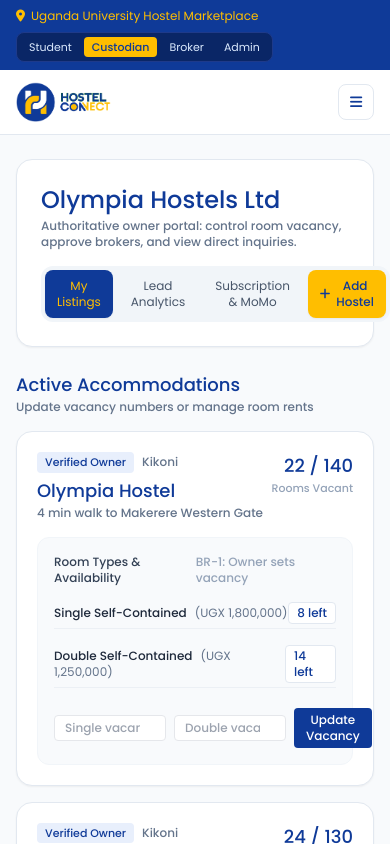
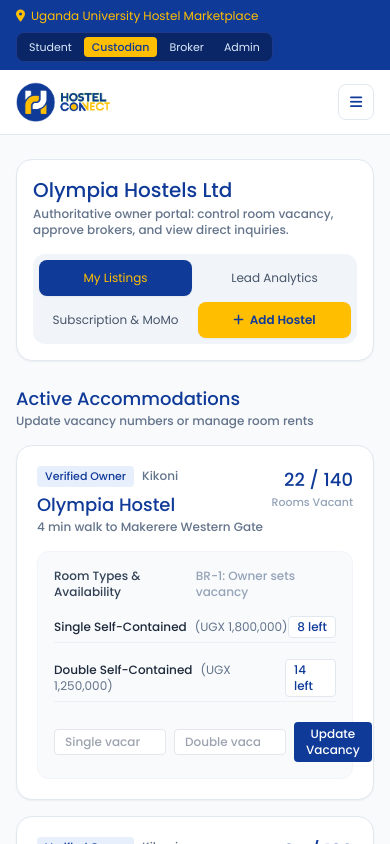
Before and after one commit to ladsontech/hostel_connect, a Next.js app: page /seller in a window 390 px wide. Both pictures are taken after a click on the button "Custodian". Shown: the top 844 px of the page. Built offline with nearby package versions, Linux system fonts and the light colour scheme.

Commit message:
Fix seller portal tab switcher overflow on mobile view with 2x2 grid

```diff
--- a/src/app/seller/page.tsx
+++ b/src/app/seller/page.tsx
@@ -275,9 +275,9 @@ export default function SellerPortalPage() {
         ) : (
         <>
         {/* Top Seller Banner */}
-        <div className="bg-white rounded-2xl border border-slate-200 p-6 flex flex-col sm:flex-row items-start sm:items-center justify-between gap-4 shadow-sm">
+        <div className="bg-white rounded-2xl border border-slate-200 p-4 sm:p-6 flex flex-col lg:flex-row items-stretch lg:items-center justify-between gap-4 shadow-sm">
           <div>
-            <h1 className="text-2xl font-medium text-[#0f3a98]">
+            <h1 className="text-xl sm:text-2xl font-medium text-[#0f3a98]">
               {currentUser?.businessName || currentUser?.name || 'Seller Hub'}
             </h1>
             <p className="text-xs text-slate-500 font-medium mt-0.5">
@@ -287,11 +287,11 @@ export default function SellerPortalPage() {
             </p>
           </div>
 
-          {/* Quick tab switcher */}
-          <div className="flex items-center gap-1.5 bg-slate-100 p-1 rounded-xl text-xs font-medium">
+          {/* Quick tab switcher (2x2 clean grid on mobile, inline bar on desktop) */}
+          <div className="w-full lg:w-auto grid grid-cols-2 sm:inline-flex items-center gap-1.5 bg-slate-100 p-1.5 rounded-xl text-xs font-medium shrink-0">
             <button
               onClick={() => setActiveTab('listings')}
-              className={`px-3 py-2 rounded-lg transition ${
+              className={`px-3 py-2.5 sm:py-2 rounded-lg transition text-center whitespace-nowrap ${
                 activeTab === 'listings' ? 'bg-[#0f3a98] text-[#ffbe00] shadow-sm' : 'text-slate-600 hover:text-slate-900'
               }`}
             >
@@ -299,7 +299,7 @@ export default function SellerPortalPage() {
             </button>
             <button
               onClick={() => setActiveTab('analytics')}
-              className={`px-3 py-2 rounded-lg transition ${
+              className={`px-3 py-2.5 sm:py-2 rounded-lg transition text-center whitespace-nowrap ${
                 activeTab === 'analytics' ? 'bg-[#0f3a98] text-[#ffbe00] shadow-sm' : 'text-slate-600 hover:text-slate-900'
               }`}
             >
@@ -307,18 +307,18 @@ export default function SellerPortalPage() {
             </button>
             <button
               onClick={() => setActiveTab('subscription')}
-              className={`px-3 py-2 rounded-lg transition ${
+              className={`px-3 py-2.5 sm:py-2 rounded-lg transition text-center whitespace-nowrap ${
                 activeTab === 'subscription' ? 'bg-[#0f3a98] text-[#ffbe00] shadow-sm' : 'text-slate-600 hover:text-slate-900'
               }`}
             >
-              Subscription & MoMo
+              Subscription &amp; MoMo
             </button>
             <button
               onClick={() => setActiveTab('add')}
-              className={`px-3 py-2 rounded-lg bg-[#ffbe00] text-[#0f3a98] font-medium transition flex items-center gap-1.5 shadow-sm`}
+              className="px-3 py-2.5 sm:py-2 rounded-lg bg-[#ffbe00] hover:bg-[#e5aa00] text-[#0f3a98] font-semibold transition flex items-center justify-center gap-1.5 shadow-sm whitespace-nowrap"
             >
               <FaIcon icon="fa-solid fa-plus" className="text-xs" />
-              Add Hostel
+              <span>Add Hostel</span>
             </button>
           </div>
         </div>
```
